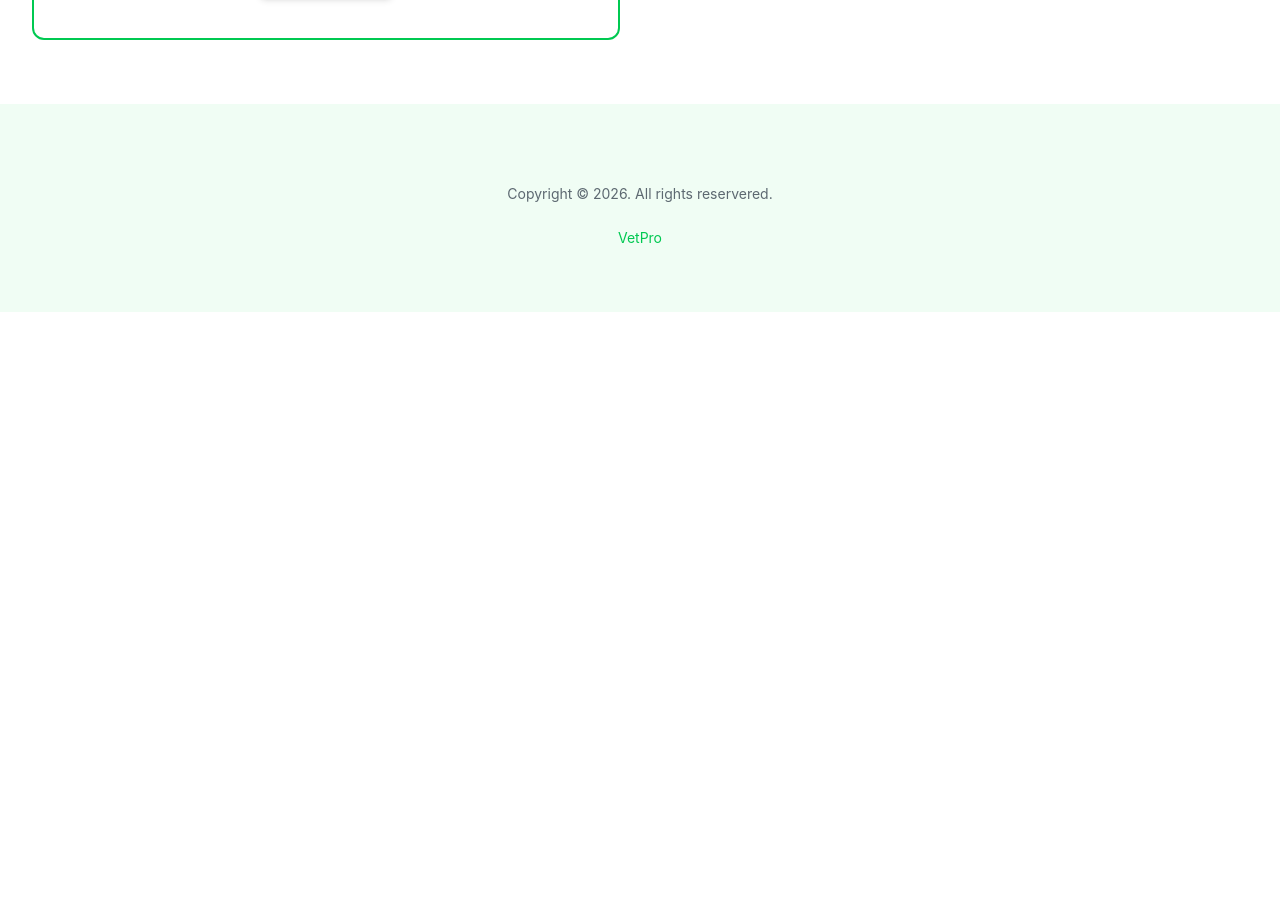
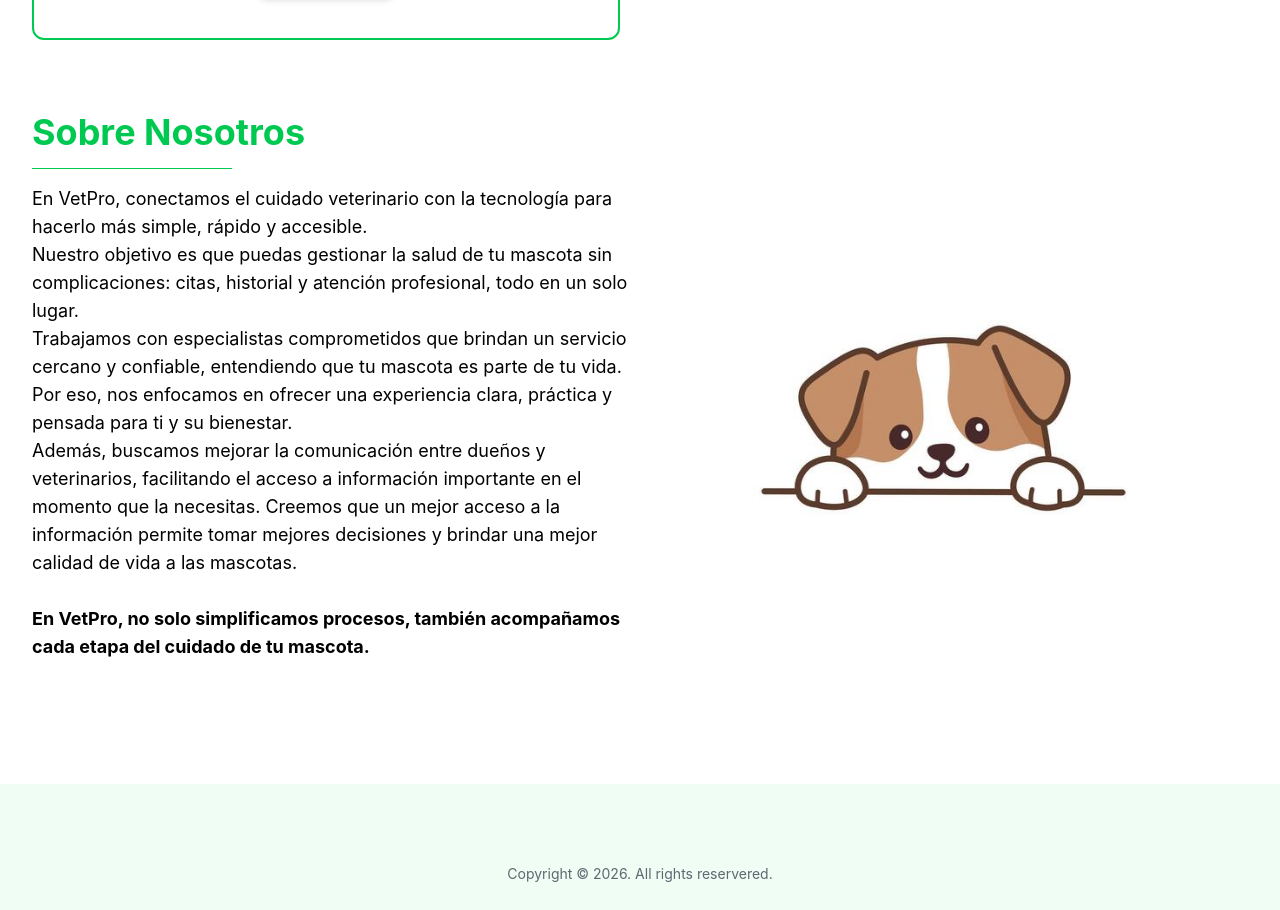
Before and after one commit to pammdada/desarrolloWeb, an Angular app in the folder front/: page / in a window 1280 px wide. Shown: the part 1299-2209 px from the top of the page. Before the commit the page ends 1611 px from the top, so only its background shows below. Built offline with nearby package versions, Linux system fonts and the light colour scheme.

Commit message:
Sección 'Sobre nosotros' terminada

```diff
--- a/front/src/app/components/home/home.html
+++ b/front/src/app/components/home/home.html
@@ -54,7 +54,7 @@
 
         <div class="col-span-6">
             <div class="grid sm:grid-cols-12 md:grid-cols-12 lg:grid-cols-12 xl:grid-cols-12 gap-y-5">
-                <div class="col-span-12 beneficios border-green-500 border-2 p-4 rounded-lg">
+                <div class="col-span-12 beneficios border-green-500 border-2 p-4 rounded-lg shadow-md">
                     <h1 class="text-2xl text-green-500 font-bold">
                         Citas Online
                     </h1>
@@ -65,7 +65,7 @@
                         </li>
                     </ul>
                 </div>
-                <div class="beneficios col-span-12">
+                <div class="beneficios col-span-12 shadow-md">
                     <div class="border-green-500 border-2 p-4 rounded-lg">
                         <h1 class="text-2xl font-bold text-green-500">Historial digital</h1>
                         <hr class="border-green-500 w-25">
@@ -76,7 +76,7 @@
                         </ul>
                     </div>
                 </div>
-                <div class="beneficios col-span-12">
+                <div class="beneficios col-span-12 shadow-md">
                     <div class="border-2 border-green-500 p-4 rounded-lg">
                         <h1 class="text-2xl font-bold text-green-500">
                             Expertos
@@ -92,4 +92,41 @@
             </div>
         </div>
     </div>
+
+
+
+    <!--Seción "Sobre Nosotros"-->
+    <div class="grid md:grid-cols-12 lg:grid-cols-12 xl:grid-cols-12 mt-18" id="nosotros">
+        <div class="col-span-6">
+            <h1 class="text-4xl font-bold text-green-500">
+                Sobre Nosotros
+            </h1>
+            <hr class="border-green-500 w-50 mt-4 mb-4">
+            <div class="text-lg">
+                <p>
+                    En VetPro, conectamos el cuidado veterinario con la tecnología para hacerlo más simple, rápido y accesible.
+                </p>
+                <p>
+                    Nuestro objetivo es que puedas gestionar la salud de tu mascota sin complicaciones: citas, historial y atención
+                    profesional, todo en un solo lugar.
+                </p>
+                <p>
+                    Trabajamos con especialistas comprometidos que brindan un servicio cercano y confiable, entendiendo que tu mascota
+                    es parte de tu vida. Por eso, nos enfocamos
+                    en ofrecer una experiencia clara, práctica y pensada para ti y su bienestar.
+                </p>
+                <p>
+                    Además, buscamos mejorar la comunicación entre dueños y veterinarios, facilitando el acceso a información importante en el momento que la necesitas.
+                    Creemos que un mejor acceso a la información permite tomar mejores decisiones y brindar una mejor calidad de vida a las mascotas.
+                </p>
+                <br>
+                <p class="font-bold">
+                    En VetPro, no solo simplificamos procesos, también acompañamos cada etapa del cuidado de tu mascota.
+                </p>
+            </div>
+        </div>
+        <div class="col-span-6 flex justify-center">
+            <img src="assets/imagenes/perro.jpg" clss="w-full">
+        </div>
+    </div>
 </div>
```
Also changed, not shown: front/src/assets/imagenes/perro.jpg (added).
